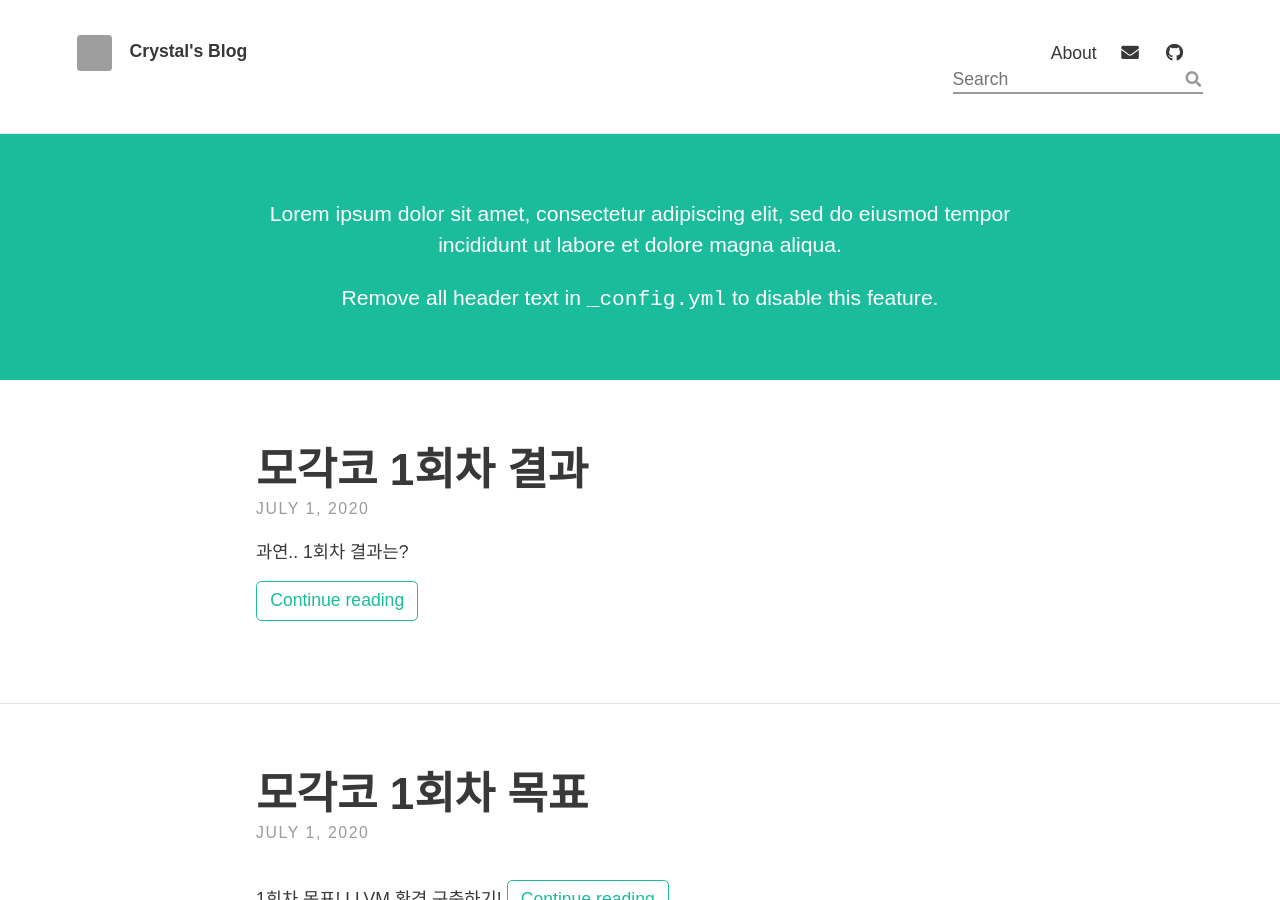
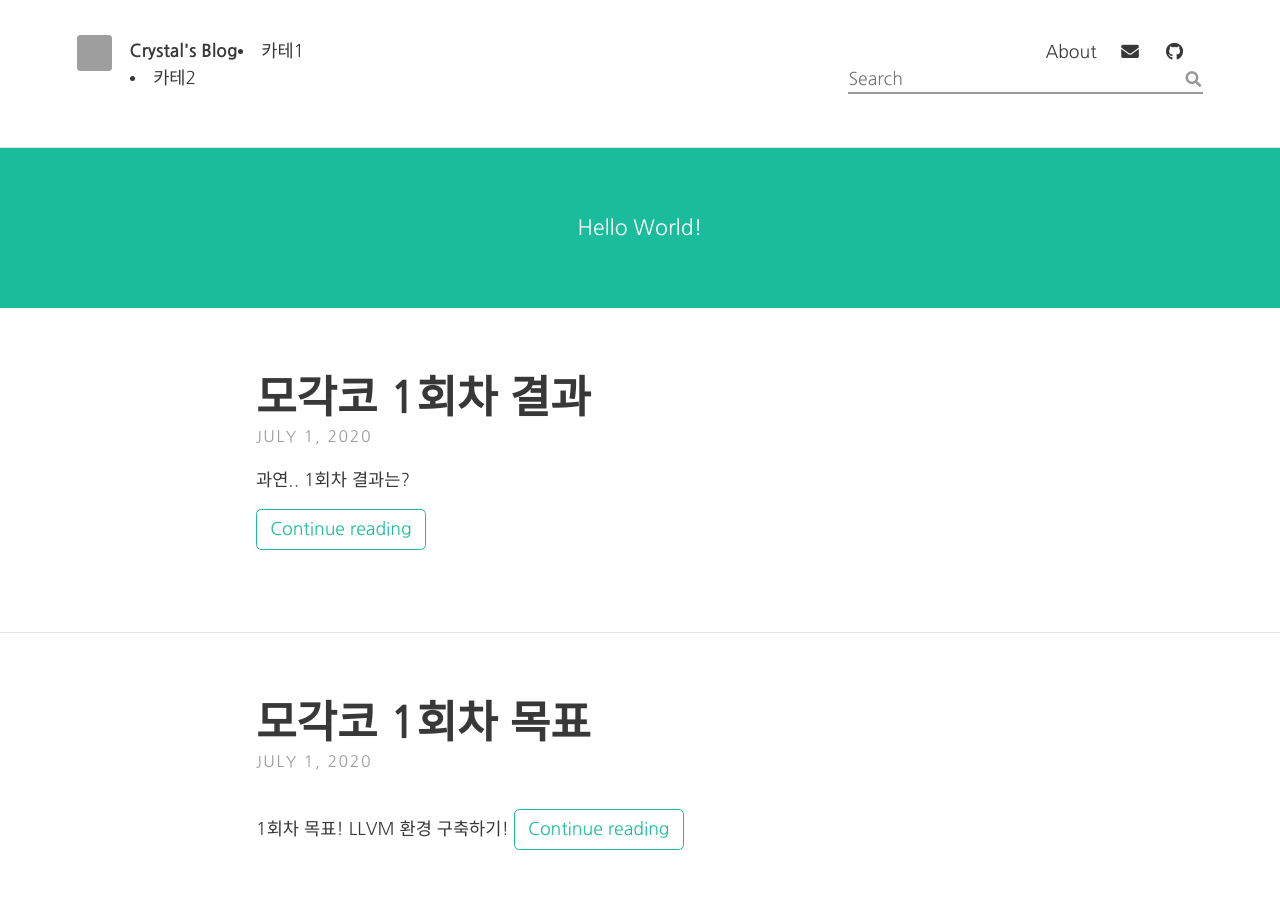
Before and after one commit to realcrystal/realcrystal.github.io, a Jekyll site: the page built from index.html, in a window 1280 px wide and 900 px high. Built offline with Jekyll 4.4.1, drawn with Linux system fonts in a browser that asks for light colours; nearby versions of some CDN libraries; the list of posts is cut into pages by our own code; grey boxes are pictures that could not be loaded.

Commit message:
modify layout

```diff
--- a/_config.yml
+++ b/_config.yml
@@ -13,9 +13,7 @@ theme_settings:
 
   # Header and footer text
   header_text: >
-     <p>Lorem ipsum dolor sit amet, consectetur adipiscing elit, sed do eiusmod tempor incididunt ut labore et dolore magna aliqua.</p>
-
-     <p>Remove all header text in <code>_config.yml</code> to disable this feature.</p>
+     <p>Hello World!</p>
   header_text_feature_image:
   footer_text: >
    Powered by <a href="https://jekyllrb.com/">Jekyll</a> with <a href="https://github.com/rohanchandra/type-theme">Type Theme</a>
@@ -64,7 +62,7 @@ theme_settings:
 
   # Colours, typography and padding
   # Open the "_sass > base" folder, and open "_variables.scss"
-  google_fonts: "Source+Sans+Pro:400,700,700italic,400italic"
+  google_fonts: "Nanum+Gothic:400,700"
 
   # Post navigation
   post_navigation: false
--- a/_includes/header.html
+++ b/_includes/header.html
@@ -46,4 +46,14 @@
 		</ul>
 	</nav>
 
+	<div class ="categories">
+		<ul>
+			<li>
+				<a class = "cate-link" href="">카테1</a>
+			</li>
+			<li>
+				<a class = "cate-link" href="">카테2</a>
+			</li>
+		</ul>
+	</div>
 </header>
```
